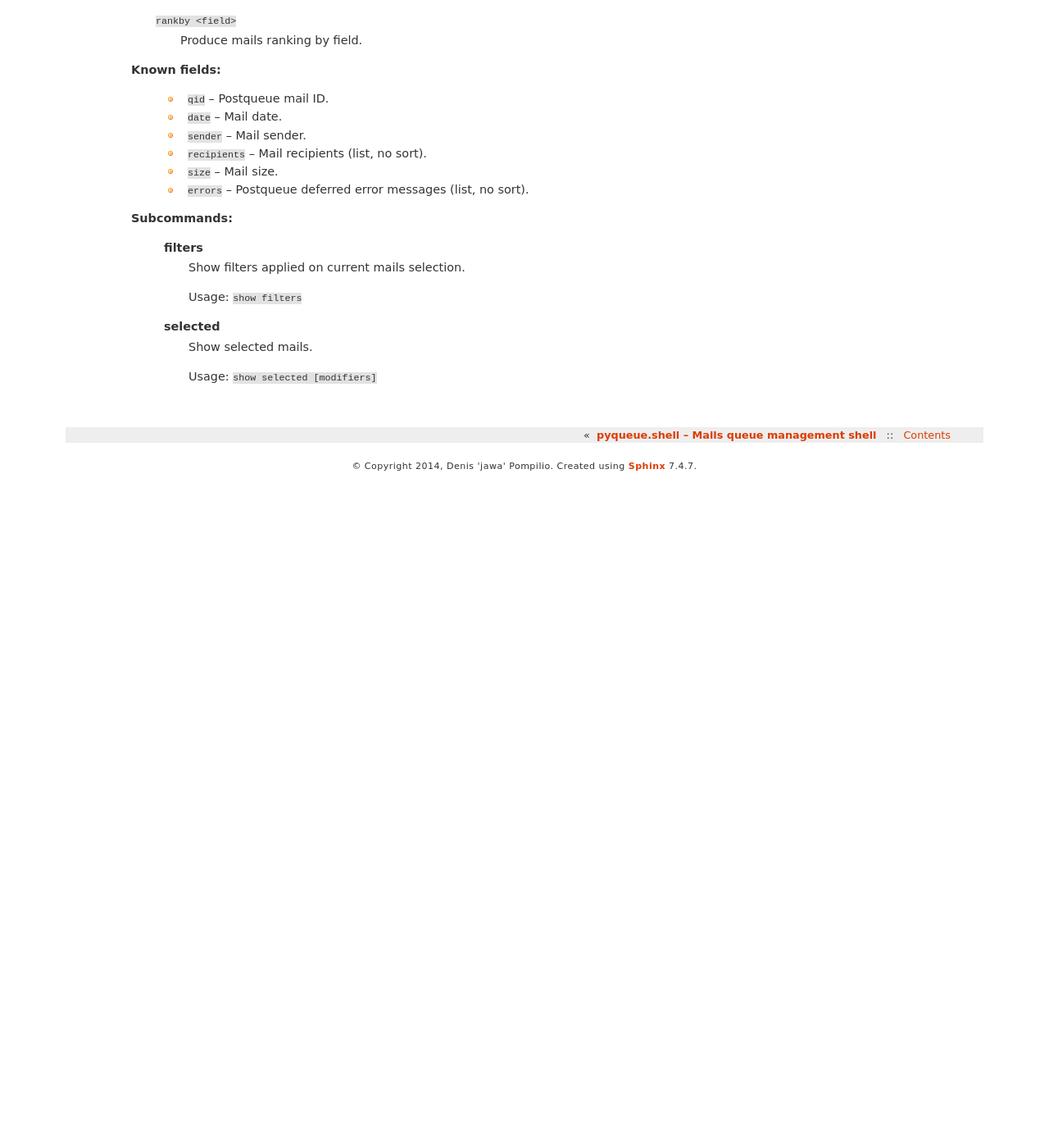
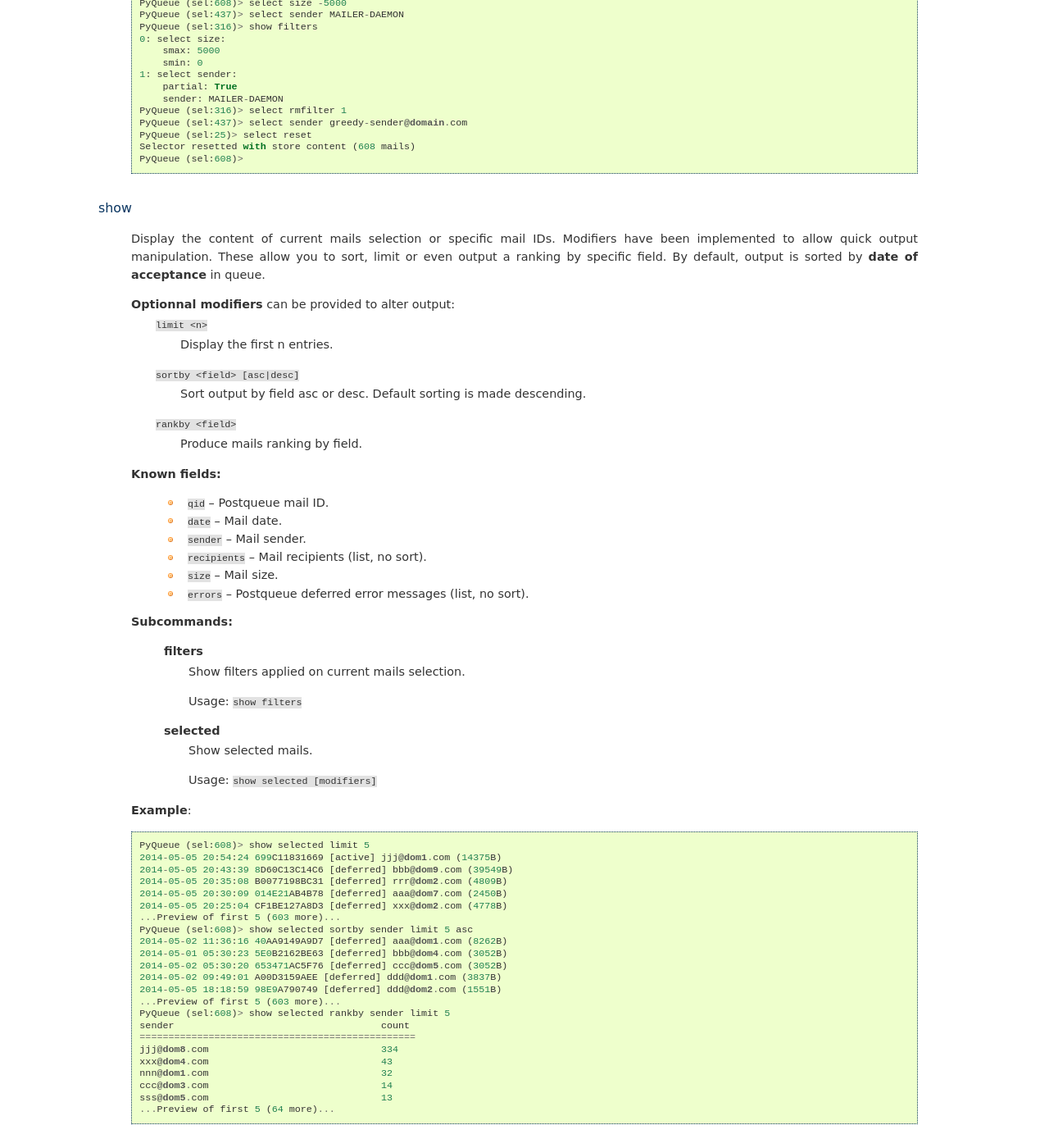
Before and after one commit to outini/pymailq, a Sphinx documentation site: the page built from docs/pqshell.rst, in a window 1280 px wide and 1400 px high, scrolled down 2250 px. Shown: the whole window at 82% size. Built offline with Sphinx 7.4.7, drawn with Linux system fonts in a browser that asks for light colours; before the commit the page ends 2835 px from its top, so only the background shows below that; some of the changed text lies outside the part shown.

Commit message:
Examples added to man page

```diff
--- a/docs/pqshell.rst
+++ b/docs/pqshell.rst
@@ -58,7 +58,10 @@ store
 select
 ------
 
-    Select mails from Postfix queue content
+    Select mails from Postfix queue content. Filters are cumulatives and
+    designed to simply implement advanced filtering with simple syntax. The
+    default prompt will show how many mails are currently selected by all
+    applied filters. Order of filters application is also important.
 
     **Subcommands**:
 
@@ -102,17 +105,45 @@ select
 
             Usage: ``select status <status>``
 
+    **Filtering Example**::
+
+        PyQueue (sel:608)> select size -5000
+        PyQueue (sel:437)> select sender MAILER-DAEMON
+        PyQueue (sel:316)> select status active
+        PyQueue (sel:0)>
+
+    **Filters management**::
+
+        PyQueue (sel:608)> select size -5000
+        PyQueue (sel:437)> select sender MAILER-DAEMON
+        PyQueue (sel:316)> show filters
+        0: select size:
+            smax: 5000
+            smin: 0
+        1: select sender:
+            partial: True
+            sender: MAILER-DAEMON
+        PyQueue (sel:316)> select rmfilter 1
+        PyQueue (sel:437)> select sender greedy-sender@domain.com
+        PyQueue (sel:25)> select reset
+        Selector resetted with store content (608 mails)
+        PyQueue (sel:608)>
+
 show
 ----
 
     Display the content of current mails selection or specific mail IDs.
+    Modifiers have been implemented to allow quick output manipulation. These
+    allow you to sort, limit or even output a ranking by specific field. By
+    default, output is sorted by **date of acceptance** in queue.
 
     **Optionnal modifiers** can be provided to alter output:
         ``limit <n>``
             Display the first n entries.
 
         ``sortby <field> [asc|desc]``
-            Sort output by field asc or desc.
+            Sort output by field asc or desc. Default sorting is made
+            descending.
 
         ``rankby <field>``
             Produce mails ranking by field.
@@ -137,3 +168,29 @@ show
             Show selected mails.
 
             Usage: ``show selected [modifiers]``
+
+    **Example**::
+
+        PyQueue (sel:608)> show selected limit 5
+        2014-05-05 20:54:24 699C11831669 [active] jjj@dom1.com (14375B)
+        2014-05-05 20:43:39 8D60C13C14C6 [deferred] bbb@dom9.com (39549B)
+        2014-05-05 20:35:08 B0077198BC31 [deferred] rrr@dom2.com (4809B)
+        2014-05-05 20:30:09 014E21AB4B78 [deferred] aaa@dom7.com (2450B)
+        2014-05-05 20:25:04 CF1BE127A8D3 [deferred] xxx@dom2.com (4778B)
+        ...Preview of first 5 (603 more)...
+        PyQueue (sel:608)> show selected sortby sender limit 5 asc
+        2014-05-02 11:36:16 40AA9149A9D7 [deferred] aaa@dom1.com (8262B)
+        2014-05-01 05:30:23 5E0B2162BE63 [deferred] bbb@dom4.com (3052B)
+        2014-05-02 05:30:20 653471AC5F76 [deferred] ccc@dom5.com (3052B)
+        2014-05-02 09:49:01 A00D3159AEE [deferred] ddd@dom1.com (3837B)
+        2014-05-05 18:18:59 98E9A790749 [deferred] ddd@dom2.com (1551B)
+        ...Preview of first 5 (603 more)...
+        PyQueue (sel:608)> show selected rankby sender limit 5
+        sender                                    count
+        ================================================
+        jjj@dom8.com                              334
+        xxx@dom4.com                              43
+        nnn@dom1.com                              32
+        ccc@dom3.com                              14
+        sss@dom5.com                              13
+        ...Preview of first 5 (64 more)...
```
